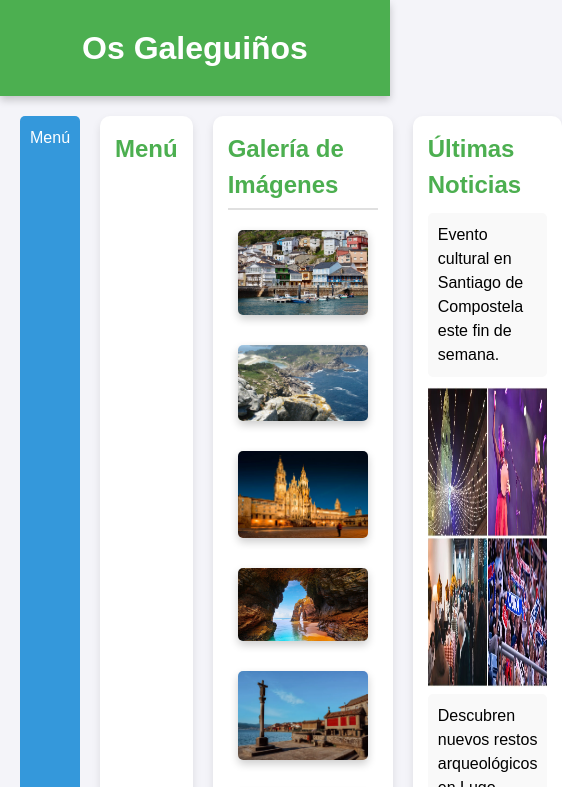
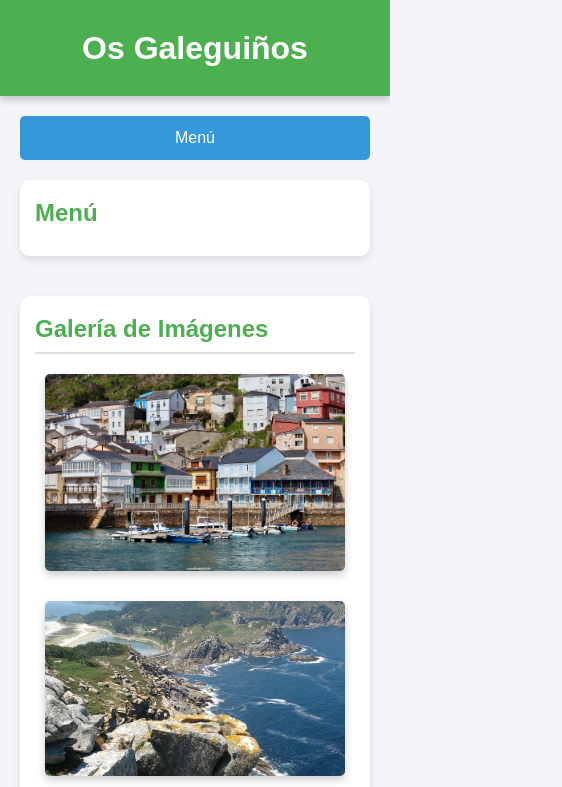
Before and after one commit to JLavignole/0373-AE5-TurimsoLocal-JaumeLavignole, a plain HTML site: page index.html in a window 390 px wide. Shown: the top 787 px of the page, 562 px wide, since content can reach past the window. Drawn offline with Linux system fonts and the light colour scheme; grey boxes are pictures that could not be loaded.

Commit message:
Subida con los retoques finales del resposive

```diff
--- a/styles.css
+++ b/styles.css
@@ -36,6 +36,7 @@ header {
     border-radius: 10px;
     box-shadow: 0 4px 8px rgba(0, 0, 0, 0.1);
 }
+
 
 .columna-izquierda h2 {
     margin-bottom: 10px;
@@ -188,7 +189,11 @@ footer {
     margin-top: 20px;
     border-radius: 0 0 10px 10px;
 }
-
+@media screen and (min-width: 701px) {
+    .menu-toggle {
+        display: none;
+    }
+}
 /* Responsive para pantallas de menos de 700px */
 @media screen and (max-width: 700px) {
 
@@ -257,9 +262,16 @@ footer {
         width: 100%;
         border-radius: 5px;
     }
+    .container {
+        flex-direction: column;
+    }
 
-    /* Slider de Noticias */
-    #ultimas-noticias {
+    .columna {
+        width: 100%;
+        margin-bottom: 20px;
+    }
+
+    .columna-derecha {
         order: 3;
     }
 
```
Also changed, not shown: imag/67a4b11589ed850a5b8aa5d8.jpg (deleted), imag/Captura de pantalla 2025-01-31 100223.png (deleted), imag/Captura de pantalla 2025-02-13 135506.png (deleted), imag/Captura-de-pantalla-2025-01-31-101856.ico (deleted), imag/foto.png (deleted), imag/image.png (deleted).
